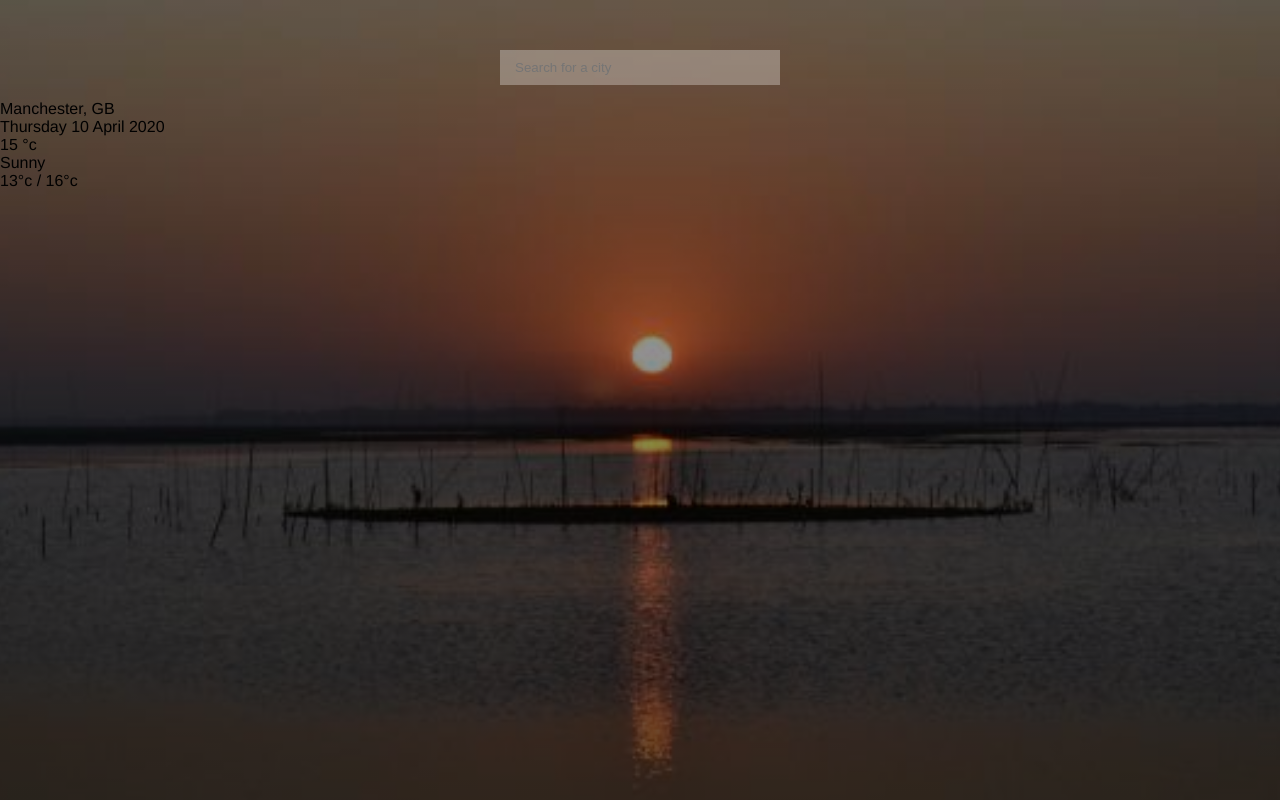
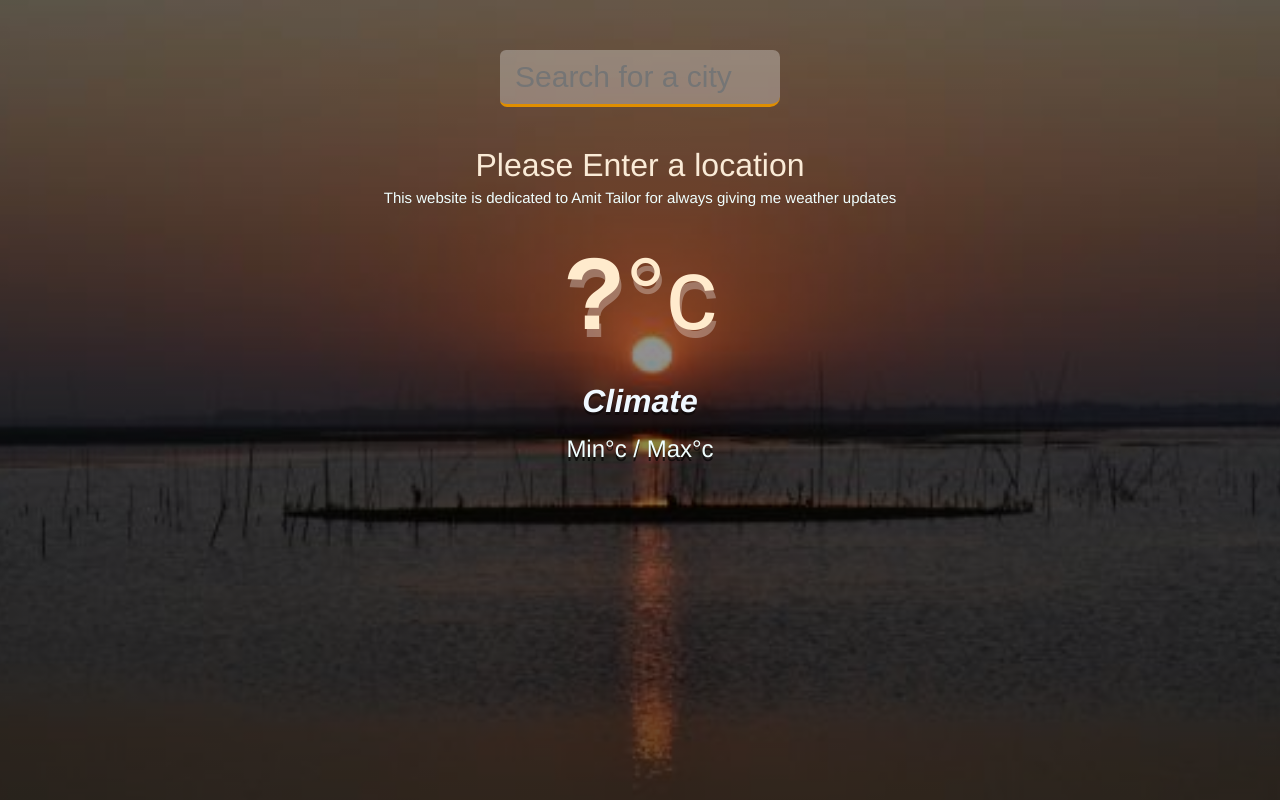
Before and after one commit to ofaruk0169/weatherapp, a plain HTML site: page index.html in a window 1280 px wide. Drawn offline with Linux system fonts and the light colour scheme.

Commit message:
completed

```diff
--- a/index.html
+++ b/index.html
@@ -14,13 +14,13 @@
         </header>
         <main>
             <section class="location">
-                <div class="city">Manchester, GB</div>
-                <div class="date">Thursday 10 April 2020</div>
+                <div class="city">Please Enter a location</div>
+                <div class="date">This website is dedicated to Amit Tailor for always giving me weather updates</div>
             </section>
             <div class="current">
-                <div class="temp">15 <span>°c</span></div>
-                <div class="weather">Sunny</div>
-                <div class="hi-low">13°c / 16°c</div>
+                <div class="temp">?<span>°c</span></div>
+                <div class="weather">Climate</div>
+                <div class="hi-low">Min°c / Max°c</div>
             </div>
         </main>
     </div>
--- a/main.css
+++ b/main.css
@@ -32,4 +32,63 @@ header input {
     border: none;
     outline: none;
     background-color: rgba(255, 255, 255, 0.3);
+    border-radius: 06px 7px 10px 7px;
+    border-bottom: 3px solid #DF8E00;
+    color: #313131;
+    font-size: 30px;
+    font-weight: 400;
+    transition: 0.2s ease-out;
 }
+
+header input:focus {
+    background-color: rgba(255, 255, 255, 0.7);
+}
+
+main{
+    flex: 1 1 100%;
+    padding: 25px 25px 50px;
+    display: flex;
+    flex-direction: column;
+    align-items: center;
+    text-align: center;
+}
+
+.location .city {
+    color: antiquewhite;
+    font-size: 32px;
+    font-weight: 500;
+    margin-bottom: 5px;
+}
+
+.location .date {
+    color: azure;
+    font-size: 15px;
+}
+
+.current .temp {
+    color: blanchedalmond;
+    font-size: 102px;
+    font-weight: 900;
+    margin: 30px 0px;
+    text-shadow: 2px 8px rgba(255, 255, 255, 0.3);
+}
+
+.current .temp span {
+    font-weight: 500;
+}
+
+.current .weather {
+    color: aliceblue;
+    font-size: 32px;
+    font-weight: 700;
+    font-style: italic;
+    margin-bottom: 15px;
+    text-shadow: 0px 3px rgba(0, 0, 0, 0.4);
+}
+
+.current .hi-low {
+    color: azure;
+    font-size: 24px;
+    font-weight: 500;
+    text-shadow: 0px 4px rgba(0, 0, 0, 0.6);
+}
--- a/main.js
+++ b/main.js
@@ -1 +1,52 @@
-:)
+const api = {
+    key: "1a3fab941eda8f398f3b27867e7c0cf1",
+    base: "http://api.openweathermap.org/data/2.5/"
+}
+
+const searchbox = document.querySelector('.search-box');
+searchbox.addEventListener('keypress', setQuery);
+
+function setQuery(evt) {
+    if (evt.keyCode == 13) {
+        getResults(searchbox.value);
+
+    }
+}
+
+function getResults(query) {
+    fetch(`${api.base}weather?q=${query}&units=metric&APPID=${api.key}`)
+    .then(weather => {
+        return weather.json();
+    } ).then(displayResults);
+}
+
+function displayResults (weather) {
+    let city = document.querySelector('.location .city');
+    city.innerText = `${weather.name}, ${weather.sys.country}`;
+
+    let now = new Date();
+    let date = document.querySelector('.location .date');
+    date.innerText = dateBuilder(now);
+
+    let temp = document.querySelector('.current .temp');
+    temp.innerHTML = `${Math.round(weather.main.temp)}<span>°c</span>`
+
+    let weather_el = document.querySelector('.current .weather');
+    weather_el.innerText = weather.weather[0].main;
+
+    let hilow = document.querySelector('.hi-low');
+    holow.innerText = `${Math.round(weather.main.temp_min)}°c / ${Math.round(weather.main.temp_max)}°c`;
+}
+
+function dateBuilder (d) {
+    let months = ["January", "February", "March", "April", "May", "June", "July", "August", "September", "October", "Novemeber", "December"];
+    let days = ["Sunday", "Monday", "Tuesday", "Wednesday", "Thursday", "Friay", "Saturday"];
+
+    let day = days[d.getDay()];
+    let date = d.getDate();
+    let month = months[d.getMonth()];
+    let year = d.getFullYear();
+
+    return `${day} ${date} ${month} ${year}`;
+
+}
```
